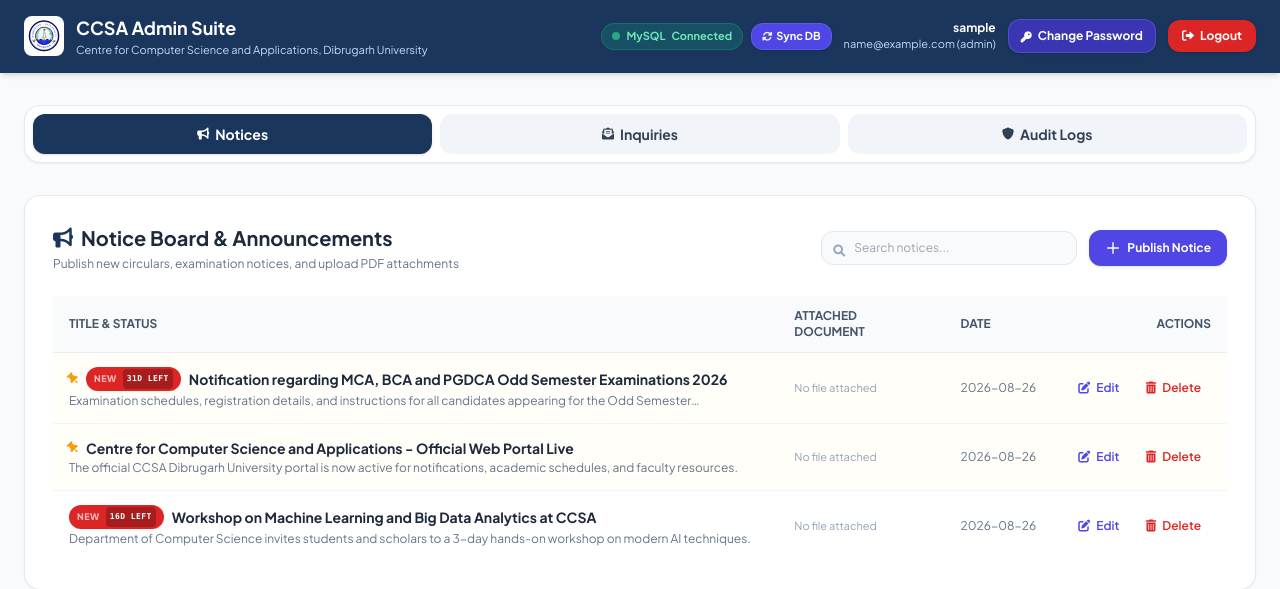
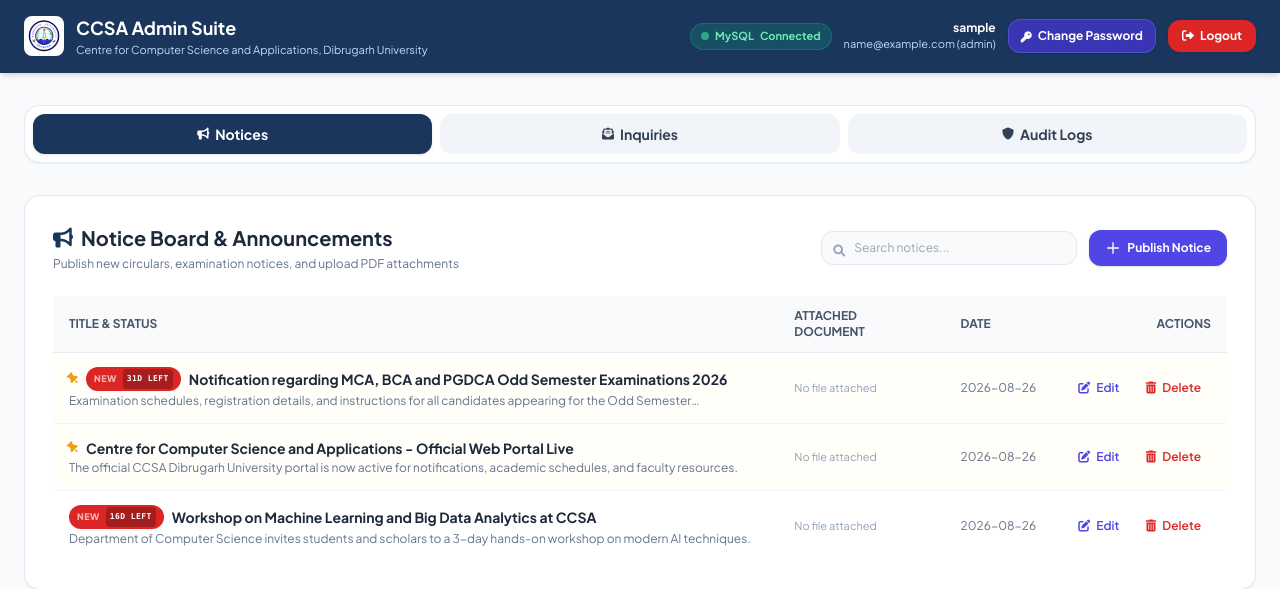
Before and after one commit to chenkham/ccsa-web-portal, a PHP site: page /admin/index.php in a window 1280 px wide. Shown: the top 589 px of the page. Run offline with PHP 8.4, Linux system fonts and the light colour scheme; the visitor is signed in with stand-in values (Sample User, id 1); data comes from the database, SQL or seed files in the repository; data that the repository does not hold is empty; some libraries are stand-ins or nearby versions.

Commit message:
style: remove sync db button from admin header to keep pure backend execution

```diff
--- a/src/admin/index.php
+++ b/src/admin/index.php
@@ -166,8 +166,7 @@ if (!in_array($currentTab, $allowedTabs, true)) {
             </div>
 
             <div class="flex items-center gap-3">
-                <!-- Live Database Connection Status Badge & Sync Trigger -->
-                <div class="flex items-center gap-2">
+                <!-- Live Database Connection Status Badge -->
                 <?php if (isset($pdo) && $pdo !== null): ?>
                     <span class="inline-flex items-center gap-1.5 px-2.5 py-1 rounded-full text-[11px] font-bold bg-emerald-500/20 text-emerald-300 border border-emerald-500/30" title="Connected directly to Hostinger MySQL Database">
                         <span class="w-2 h-2 rounded-full bg-emerald-400 animate-pulse"></span>
@@ -179,12 +178,6 @@ if (!in_array($currentTab, $allowedTabs, true)) {
                         <span class="hidden md:inline">Local</span> Cache
                     </span>
                 <?php endif; ?>
-
-                    <a href="sync_db.php?key=786004@Ccs" target="_blank" class="bg-indigo-600 hover:bg-indigo-500 text-white text-[11px] font-bold px-2.5 py-1 rounded-xl transition flex items-center gap-1 shadow border border-indigo-400/30 cursor-pointer" title="Auto-Sync all server cache accounts & notices into MySQL">
-                        <i class="fas fa-sync-alt text-[10px]"></i>
-                        <span class="hidden sm:inline">Sync DB</span>
-                    </a>
-                </div>
 
                 <div class="text-right hidden sm:block">
                     <p class="text-xs font-bold text-white"><?php echo $username; ?></p>
```
Lines whose indentation alone changed are shown as unchanged.
